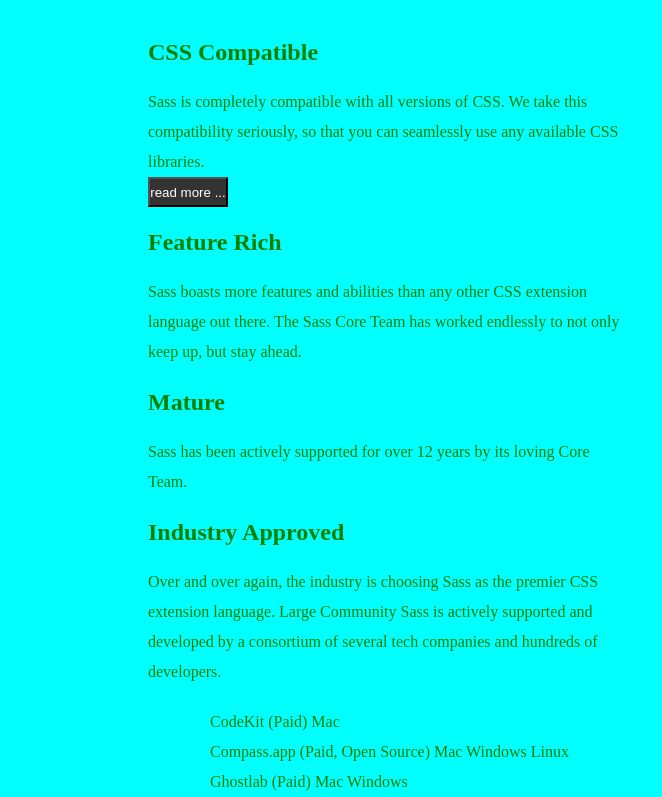
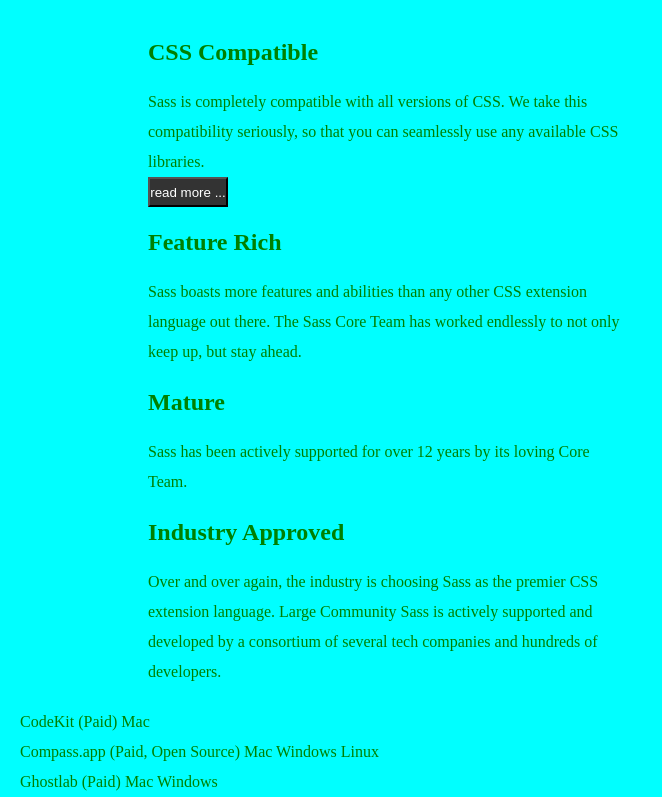
Before and after one commit to 19wdwu07/sass-project, a plain HTML site: page index.html in a window 1280 px wide. Shown: the part 673-1470 px from the top of the page, without its empty margins (0-662 px from the left). Drawn offline with nearby package versions, Linux system fonts and the light colour scheme; files that its build step writes are made by us from their sources.

Commit message:
changed ul margin-left in _paragraph.scss

```diff
--- a/sass/_paragraph.scss
+++ b/sass/_paragraph.scss
@@ -23,5 +23,5 @@ h2{
 /* inheritance of style from .para11 */
 ul{
   @extend .para11;
-  margin-left: 210px;
+  margin-left: 20px;
 }
```
